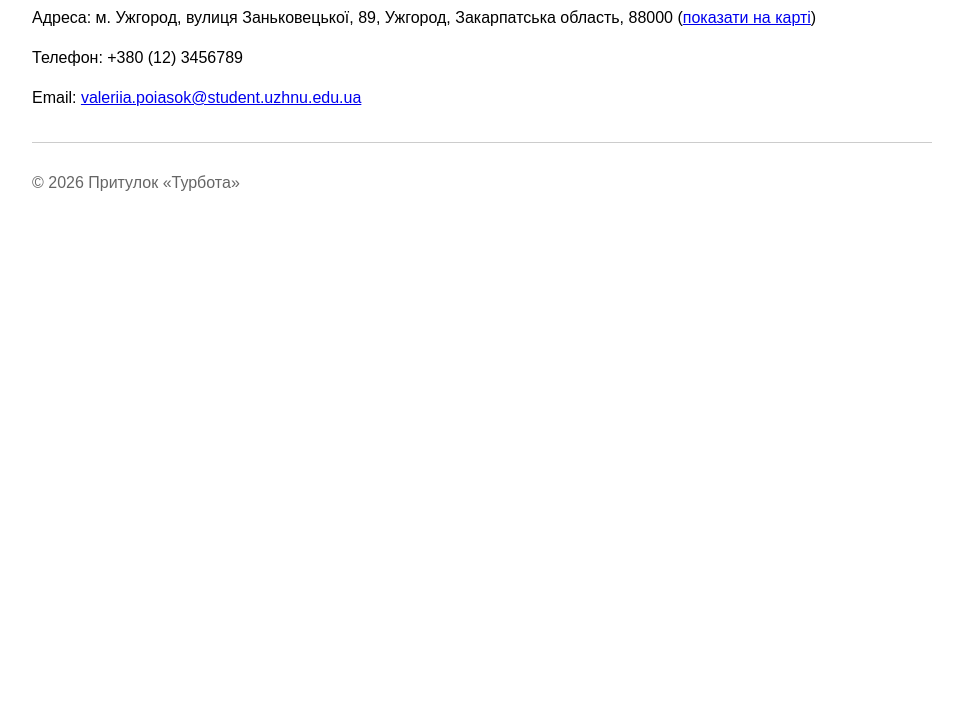
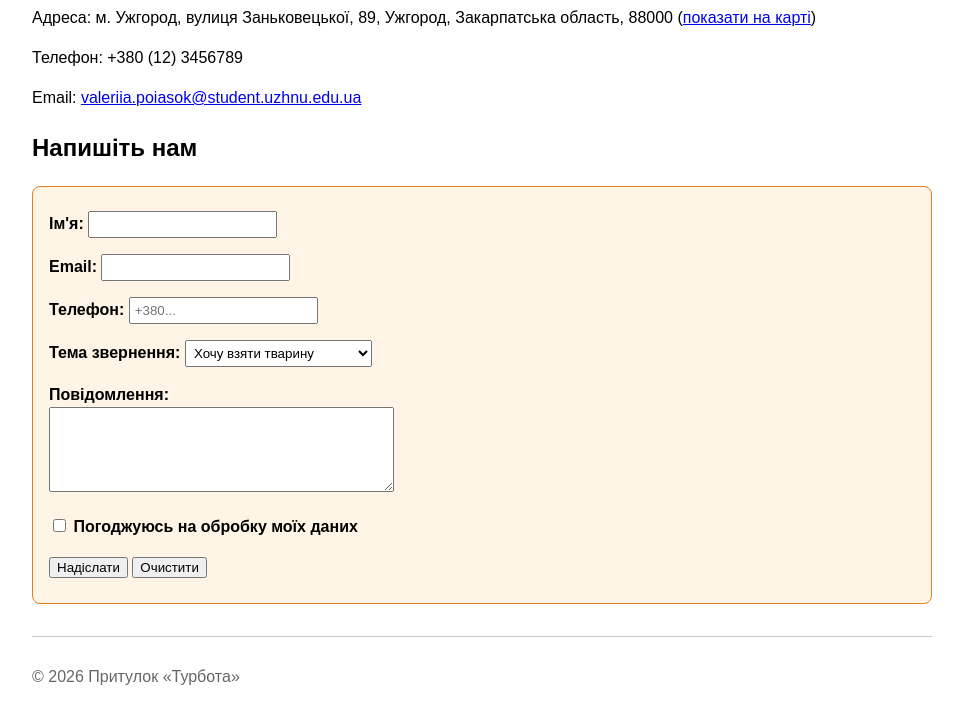
Before and after one commit to valeriiapoiasok-alt/shelter, a plain HTML site: page pages/contact.html in a window 1280 px wide. Shown: the part 134-851 px from the top of the page, without its empty margins (158-1121 px from the left). Before the commit the page ends 800 px from the top, so only its background shows below. Drawn offline with Linux system fonts and the light colour scheme.

Commit message:
Додано форму для надсилання повідомлень

```diff
--- a/pages/contact.html
+++ b/pages/contact.html
@@ -31,6 +31,42 @@
 </p>
     <p>Телефон: +380 (12) 3456789</p>
     <p>Email: <a href="mailto:valeriia.poiasok@student.uzhnu.edu.ua">valeriia.poiasok@student.uzhnu.edu.ua</a></p>
+        <h2>Напишіть нам</h2>
+    <form method="get">
+      <p>
+        <label for="name">Ім'я:</label>
+        <input type="text" id="name" name="name" required>
+      </p>
+      <p>
+        <label for="email">Email:</label>
+        <input type="email" id="email" name="email" required>
+      </p>
+      <p>
+        <label for="phone">Телефон:</label>
+        <input type="tel" id="phone" name="phone" placeholder="+380...">
+      </p>
+      <p>
+        <label for="topic">Тема звернення:</label>
+        <select id="topic" name="topic">
+          <option value="adopt">Хочу взяти тварину</option>
+          <option value="volunteer">Хочу стати волонтером</option>
+          <option value="help">Хочу допомогти притулку</option>
+          <option value="other">Інше</option>
+        </select>
+      </p>
+      <p>
+        <label for="message">Повідомлення:</label><br>
+        <textarea id="message" name="message" rows="5" cols="40"></textarea>
+      </p>
+      <p>
+        <input type="checkbox" id="agree" name="agree" required>
+        <label for="agree">Погоджуюсь на обробку моїх даних</label>
+      </p>
+      <p>
+        <button type="submit">Надіслати</button>
+        <button type="reset">Очистити</button>
+      </p>
+    </form>
   </main>
 
   <footer>
--- a/styles/styles.css
+++ b/styles/styles.css
@@ -55,3 +55,24 @@ footer {
   border-top: 1px solid #ccc;
   color: #666;
 }
+
+/* Форма */
+form {
+  background: #fff4e5;
+  border: 1px solid #e67e22;
+  border-radius: 8px;
+  padding: 8px 16px;
+}
+
+label {
+  font-weight: bold;
+}
+
+input[type="text"],
+input[type="email"],
+input[type="tel"],
+select,
+textarea {
+  max-width: 100%;
+  padding: 4px;
+}
```
Also changed, not shown: 1 other file.
